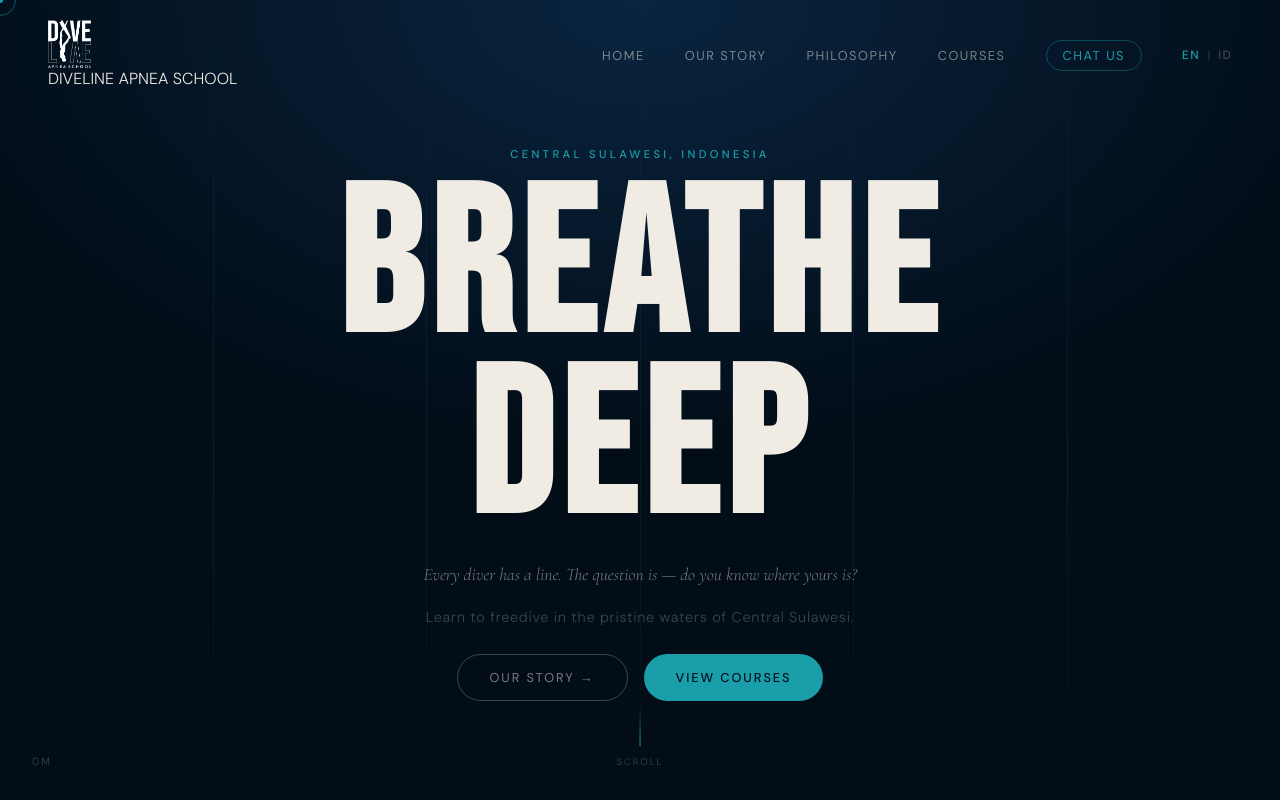
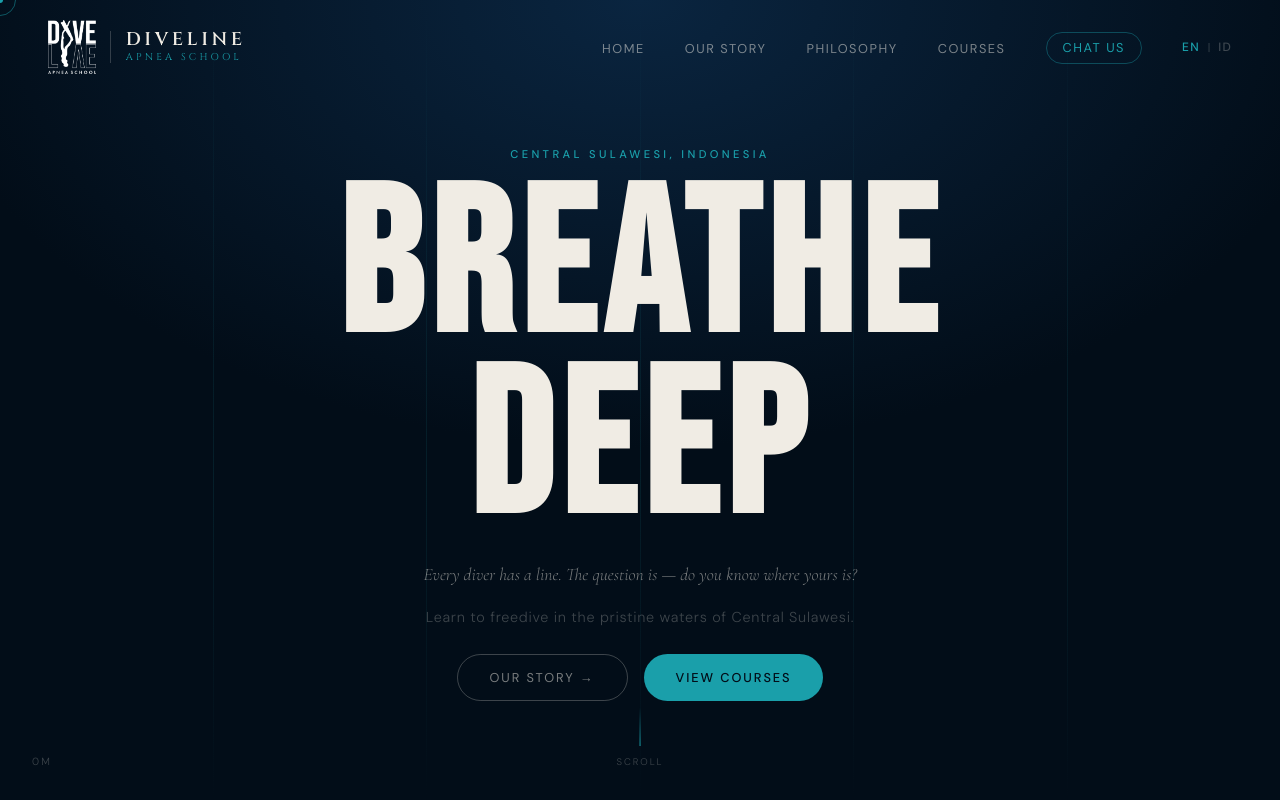
Before and after one commit to divelineapnea/website, a plain HTML site: page index.html in a window 1280 px wide. Shown: the top 800 px of the page. Drawn offline with nearby package versions, Linux system fonts and the light colour scheme.

Commit message:
Update style.css

```diff
--- a/css/style.css
+++ b/css/style.css
@@ -93,7 +93,30 @@
     border-bottom: 1px solid var(--line);
 }
 
-.nav-logo img { height: 48px; filter: invert(1) brightness(1.5); }
+.nav-logo img { height: 54px; filter: invert(1) brightness(2); }
+
+/* Brand logo + text combo */
+.nav-brand {
+    display: flex; align-items: center; gap: .9rem;
+    text-decoration: none;
+}
+.nav-brand-text {
+    display: flex; flex-direction: column; gap: 4px;
+    border-left: 1px solid rgba(240,236,228,.2);
+    padding-left: .9rem;
+}
+.nav-brand-name {
+    font-family: 'Cinzel', serif;
+    font-size: 1.15rem; font-weight: 600;
+    letter-spacing: .2em;
+    color: var(--white); line-height: 1;
+}
+.nav-brand-sub {
+    font-family: 'Cinzel', serif;
+    font-size: .62rem; font-weight: 400;
+    letter-spacing: .32em; text-transform: uppercase;
+    color: var(--teal); line-height: 1;
+}
 
 .nav-links {
     display: flex; align-items: center; gap: 2.5rem;
@@ -233,12 +256,6 @@
     font-family: var(--ff-body); font-size: .7rem;
     font-weight: 500; letter-spacing: .3em; text-transform: uppercase;
     color: var(--teal);
-}
-
-.hero-logo-wrap img {
-    height: 100px;
-    filter: invert(1) brightness(2);
-    opacity: .9;
 }
 
 .hero-head {
@@ -553,6 +570,9 @@
     #nav { padding: 1rem 1.5rem; }
     #nav.stuck { padding: .75rem 1.5rem; }
 
+    /* Hide brand text on small screens, keep logo */
+    .nav-brand-text { display: none; }
+
     .nav-links {
         position: fixed; top: 0; right: 0; bottom: 0;
         width: min(320px, 85vw);
```
